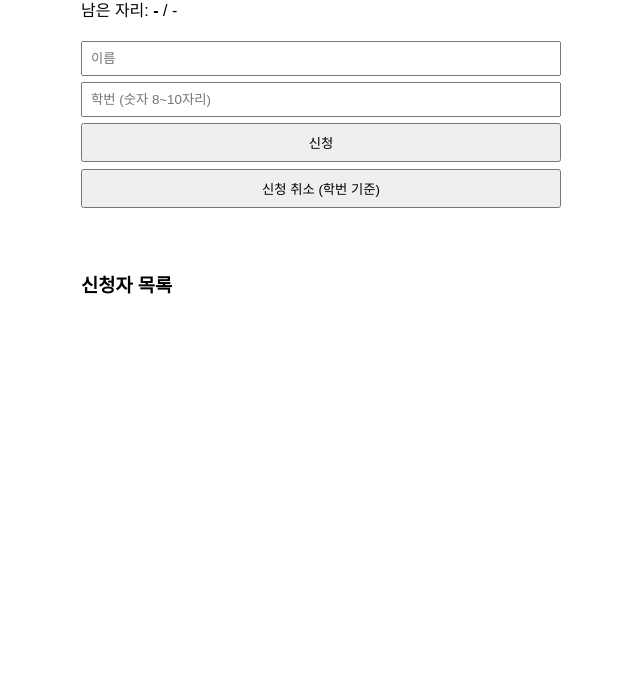
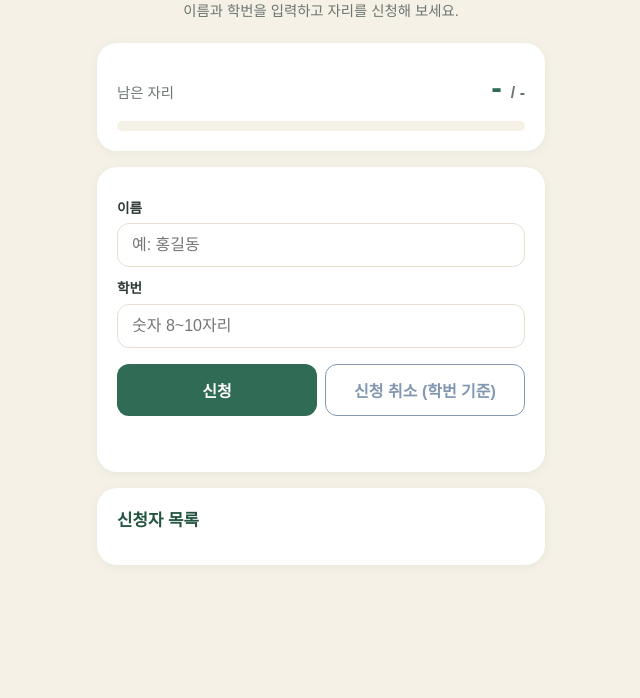
Before and after one commit to cinera-corder/event-signup, a plain HTML site: page static/index.html in a window 1280 px wide. Shown: the part 102-800 px from the top of the page, without its empty margins (319-959 px from the left). Drawn offline with Linux system fonts and the light colour scheme; no server answers.

Commit message:
style: apply new design

```diff
--- a/static/index.html
+++ b/static/index.html
@@ -5,36 +5,127 @@
 <meta name="viewport" content="width=device-width, initial-scale=1">
 <title>학과 행사 선착순 신청</title>
 <style>
-  body{font-family:sans-serif;max-width:480px;margin:2rem auto;padding:0 1rem}
-  input,button{padding:.5rem;margin:.2rem 0;width:100%;box-sizing:border-box}
-  #msg{min-height:1.5rem;font-weight:bold}
+  :root{
+    --sage:#2F6B55; --sage-dark:#245440; --blue:#8298B0; --beige:#F6F1E7;
+    --white:#fff; --ink:#2E3A35; --sub:#6B756F; --line:#E6DFD0; --err:#B3463C;
+  }
+  *{box-sizing:border-box}
+  body{
+    margin:0; background:var(--beige); color:var(--ink);
+    font-family:'Apple SD Gothic Neo','Malgun Gothic','Noto Sans KR',sans-serif;
+    line-height:1.5;
+  }
+  .wrap{max-width:480px; margin:0 auto; padding:24px 16px 48px}
+  header{text-align:center; margin-bottom:20px}
+  .badge{
+    display:inline-block; background:var(--white); color:var(--sage);
+    border:1px solid var(--line); border-radius:999px;
+    padding:4px 12px; font-size:.8rem; font-weight:700; margin-bottom:8px;
+  }
+  h1{margin:0; font-size:1.5rem; color:var(--sage-dark)}
+  .sub{margin:6px 0 0; color:var(--sub); font-size:.9rem}
+  .card{
+    background:var(--white); border-radius:20px; padding:20px;
+    box-shadow:0 2px 10px rgba(47,107,85,.08); margin-bottom:16px;
+  }
+  .seats{display:flex; align-items:baseline; justify-content:space-between}
+  .seats .label{color:var(--sub); font-size:.9rem}
+  .seats .num{font-size:2rem; font-weight:800; color:var(--sage)}
+  .seats .num small{font-size:1rem; color:var(--sub); font-weight:600}
+  .track{height:10px; background:var(--beige); border-radius:999px; overflow:hidden; margin-top:10px}
+  #bar{height:100%; width:0; background:var(--sage); border-radius:999px; transition:width .3s}
+  label{display:block; font-size:.85rem; font-weight:700; margin:12px 0 4px}
+  input{
+    width:100%; padding:12px 14px; font-size:1rem; color:var(--ink);
+    border:1.5px solid var(--line); border-radius:12px; background:var(--white);
+  }
+  input:focus{outline:none; border-color:var(--sage); box-shadow:0 0 0 3px rgba(47,107,85,.15)}
+  .btns{display:flex; gap:8px; margin-top:16px}
+  button{
+    flex:1; padding:13px; font-size:1rem; font-weight:700; border-radius:12px;
+    cursor:pointer; border:1.5px solid transparent;
+  }
+  .primary{background:var(--sage); color:var(--white)}
+  .primary:hover{background:var(--sage-dark)}
+  .ghost{background:var(--white); color:var(--blue); border-color:var(--blue)}
+  .ghost:hover{background:#F1F4F8}
+  #msg{min-height:1.5rem; margin:12px 0 0; font-weight:700; text-align:center}
+  h2{margin:0 0 12px; font-size:1.05rem; color:var(--sage-dark)}
+  ul{list-style:none; margin:0; padding:0}
+  li{
+    display:flex; align-items:center; gap:12px;
+    padding:10px 12px; border-radius:12px; background:var(--beige); margin-bottom:8px;
+  }
+  li.empty{justify-content:center; color:var(--sub); background:transparent; border:1.5px dashed var(--line)}
+  .avatar{
+    width:36px; height:36px; border-radius:50%; background:var(--blue); color:var(--white);
+    display:flex; align-items:center; justify-content:center; font-weight:800; flex:none;
+  }
+  .who b{display:block}
+  .who span{font-size:.8rem; color:var(--sub)}
 </style>
 </head>
 <body>
-<h1>학과 행사 선착순 신청</h1>
-<p>남은 자리: <b id="remain">-</b> / <span id="cap">-</span></p>
-<input id="nm" placeholder="이름">
-<input id="sid" placeholder="학번 (숫자 8~10자리)">
-<button onclick="doApply()">신청</button>
-<button onclick="doCancel()">신청 취소 (학번 기준)</button>
-<p id="msg"></p>
-<h3>신청자 목록</h3>
-<ul id="list"></ul>
+<div class="wrap">
+  <header>
+    <span class="badge">선착순 신청</span>
+    <h1>학과 행사 선착순 신청</h1>
+    <p class="sub">이름과 학번을 입력하고 자리를 신청해 보세요.</p>
+  </header>
+
+  <section class="card">
+    <div class="seats">
+      <span class="label">남은 자리</span>
+      <span class="num"><b id="remain">-</b> <small>/ <span id="cap">-</span></small></span>
+    </div>
+    <div class="track"><div id="bar"></div></div>
+  </section>
+
+  <section class="card">
+    <label for="nm">이름</label>
+    <input id="nm" placeholder="예: 홍길동" autocomplete="off">
+    <label for="sid">학번</label>
+    <input id="sid" placeholder="숫자 8~10자리" inputmode="numeric" autocomplete="off">
+    <div class="btns">
+      <button class="primary" onclick="doApply()">신청</button>
+      <button class="ghost" onclick="doCancel()">신청 취소 (학번 기준)</button>
+    </div>
+    <p id="msg" aria-live="polite"></p>
+  </section>
+
+  <section class="card">
+    <h2>신청자 목록</h2>
+    <ul id="list"></ul>
+  </section>
+</div>
 <script>
 function render(d){
   document.getElementById('remain').textContent = d.remaining;
   document.getElementById('cap').textContent = d.capacity;
+  var used = d.capacity - d.remaining;
+  document.getElementById('bar').style.width = (d.capacity ? (used / d.capacity * 100) : 0) + '%';
   const ul = document.getElementById('list');
   ul.replaceChildren();
   if (d.applicants.length === 0) {
     const li = document.createElement('li');
+    li.className = 'empty';
     li.textContent = '아직 신청자가 없습니다.';
     ul.append(li);
     return;
   }
   d.applicants.forEach(a => {
     const li = document.createElement('li');
-    li.textContent = a.student_id + ' ' + a.name;
+    const av = document.createElement('div');
+    av.className = 'avatar';
+    av.textContent = a.name.charAt(0);
+    const who = document.createElement('div');
+    who.className = 'who';
+    const b = document.createElement('b');
+    b.textContent = a.name;
+    const s = document.createElement('span');
+    s.textContent = a.student_id;
+    who.append(b, s);
+    li.append(av, who);
     ul.append(li);
   });
 }
@@ -51,7 +142,7 @@ async function send(path, body){
   const d = await r.json();
   const msg = document.getElementById('msg');
   msg.textContent = d.message || d.error;
-  msg.style.color = r.ok ? 'green' : 'crimson';
+  msg.style.color = r.ok ? '#2F6B55' : '#B3463C';
   load();
 }
 function doApply(){
```
